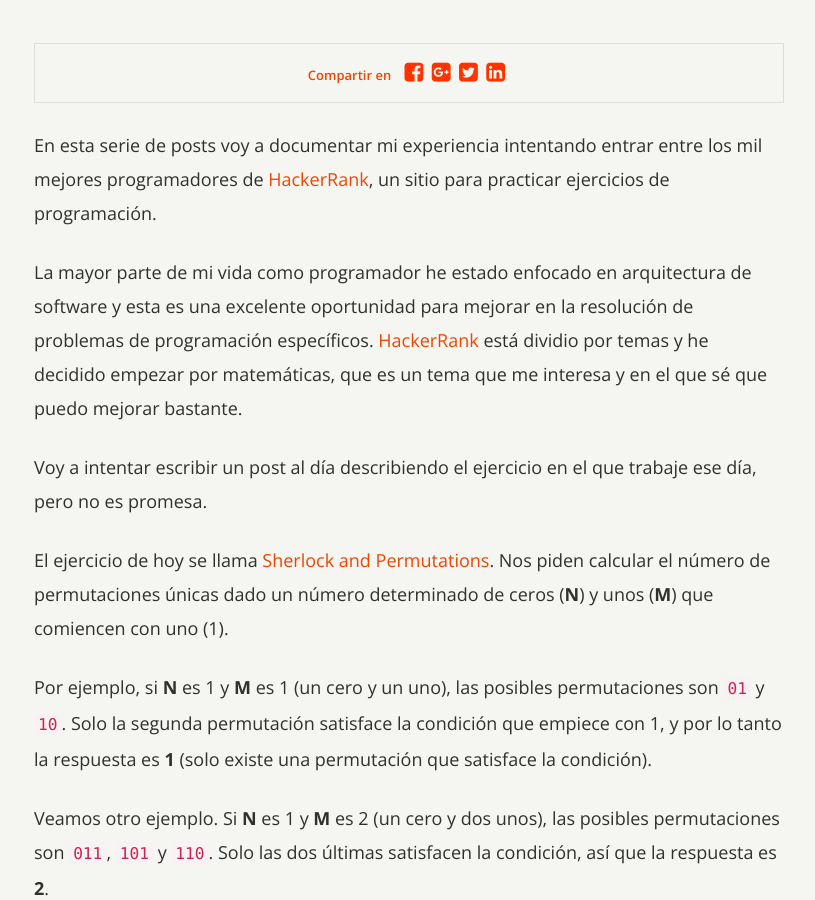
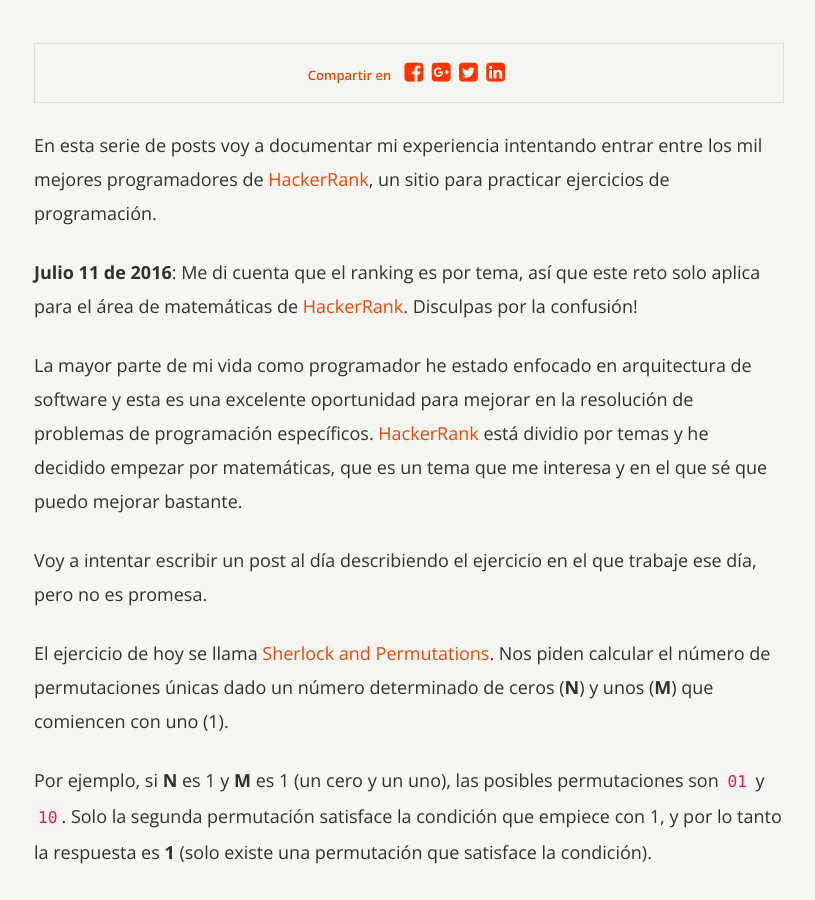
Before and after one commit to simonhoyos/blog, a Jekyll site: the page built from _posts/2016-07-07-hackerrank-challenge-dia-1.markdown, in a window 1280 px wide and 900 px high, scrolled down 801 px. Shown: the whole window, without its empty margins (231-1046 px from the left). Built offline with Jekyll 4.4.1, drawn with Linux system fonts in a browser that asks for light colours; nearby versions of some CDN libraries; comment, search, counter and statistics services are not loaded; a style sheet for code colours, icons or effects is not loaded.

Commit message:
Add update to post "HackerRank Challenge - Dia 1"

```diff
--- a/_posts/2016-07-07-hackerrank-challenge-dia-1.markdown
+++ b/_posts/2016-07-07-hackerrank-challenge-dia-1.markdown
@@ -8,6 +8,8 @@ gravatar: http://www.gravatar.com/avatar/12270acfe9b6842e1a5b6e594382f149.jpg?s=
 ---
 
 En esta serie de posts voy a documentar mi experiencia intentando entrar entre los mil mejores programadores de <a href="https://www.hackerrank.com" target="_blank">HackerRank</a>, un sitio para practicar ejercicios de programación.
+
+**Julio 11 de 2016**: Me di cuenta que el ranking es por tema, así que este reto solo aplica para el área de matemáticas de <a href="https://www.hackerrank.com" target="_blank">HackerRank</a>. Disculpas por la confusión!
 
 La mayor parte de mi vida como programador he estado enfocado en arquitectura de software y esta es una excelente oportunidad para mejorar en la resolución de problemas de programación específicos. <a href="https://www.hackerrank.com" target="_blank">HackerRank</a> está dividio por temas y he decidido empezar por matemáticas, que es un tema que me interesa y en el que sé que puedo mejorar bastante.
 
```
